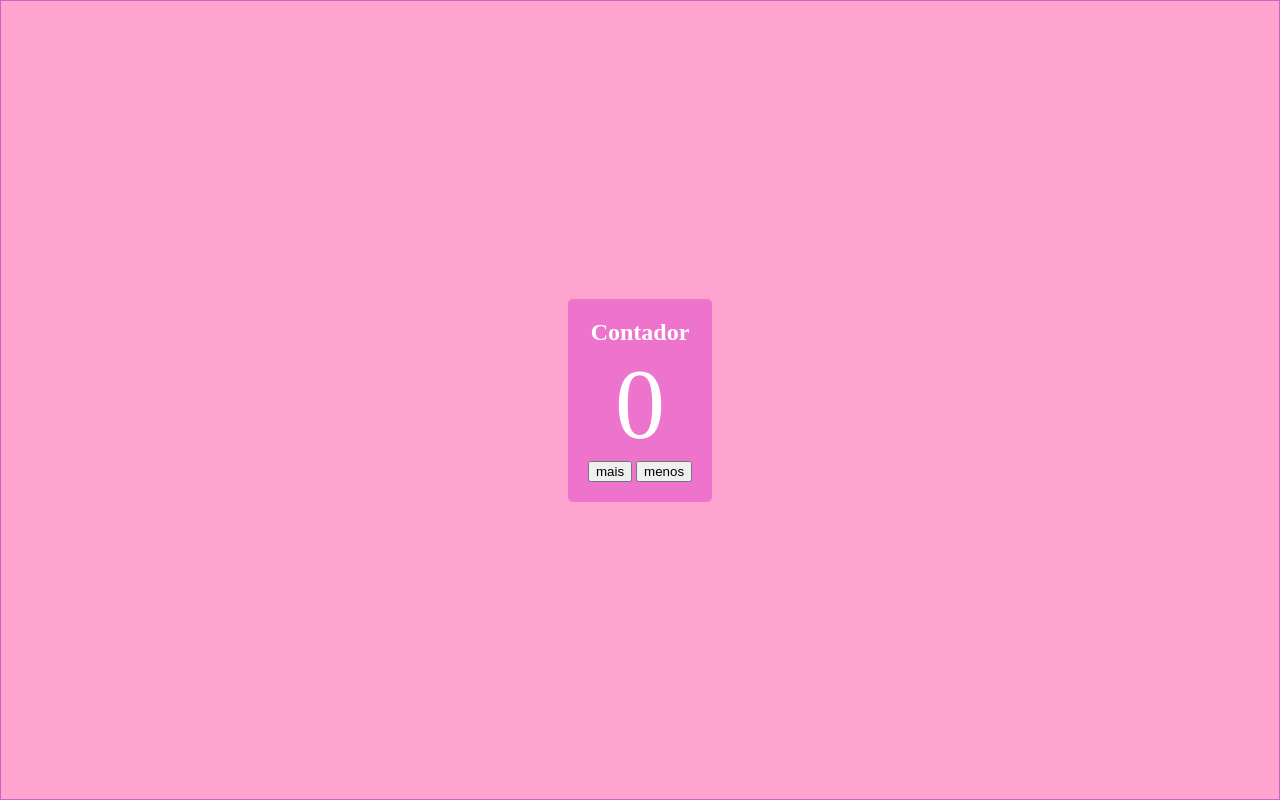
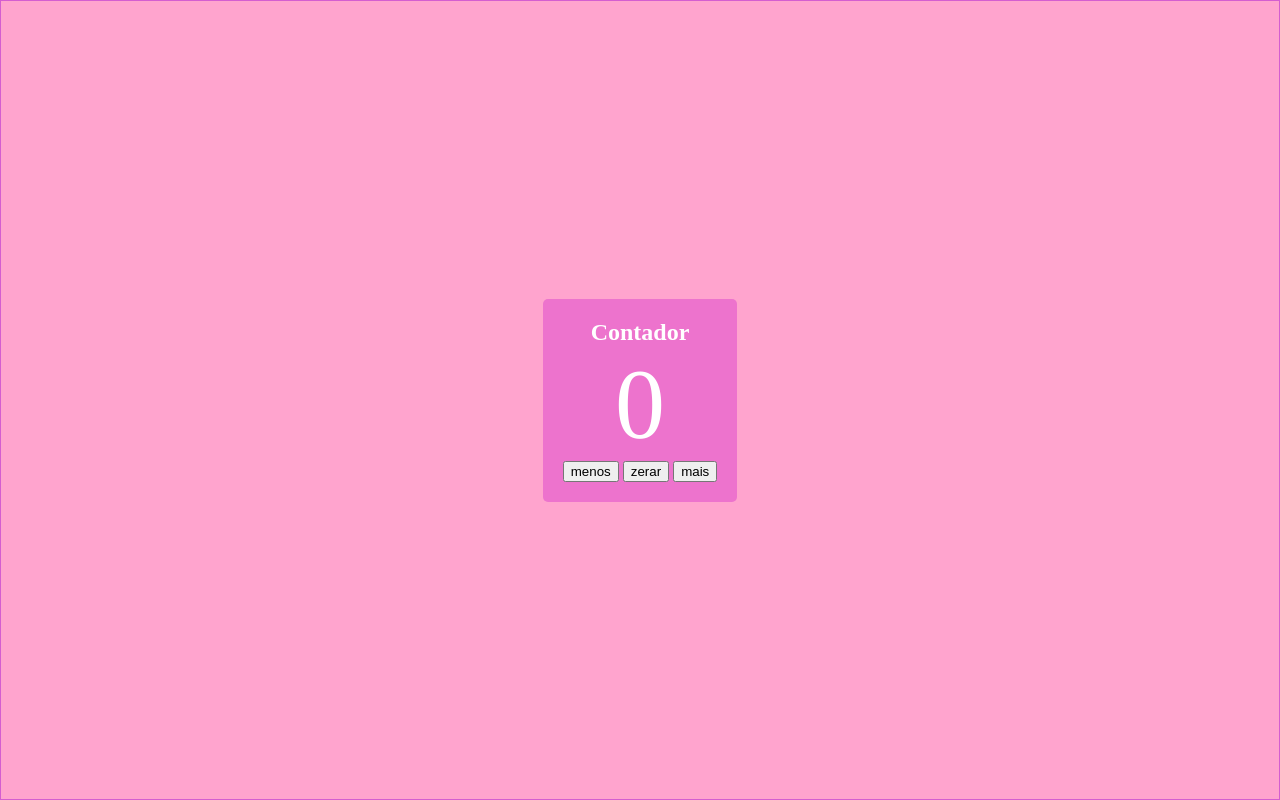
Before and after one commit to liviagoltz/contador-livia, a plain HTML site: page index.html in a window 1280 px wide. Drawn offline with nearby package versions, Linux system fonts and the light colour scheme.

Commit message:
Update index.html

```diff
--- a/index.html
+++ b/index.html
@@ -29,40 +29,51 @@
             font-size: 100px;
         }
     </style>
-
+    <!-- SCRIPT DO CONFETTI -->
+    <script src="https://cdn.jsdelivr.net/npm/canvas-confetti@1.6.0/dist/confetti.browser.min.js"></script>
 </head>
 
 <body>
     <section>
         <h1>Contador</h1>
         <p>0</p>
+        <button onclick="diminuir()">menos</button>
+        <button onclick="zerar()">zerar</button>
         <button onclick="aumentar()">mais</button>
-        <button onclick="diminuir()">menos</button>
     </section>
+
     <script>
-        // estado da minha aplicação
-        let numero = 0
-        //alteradores de estado da aplicação
+        let numero = 0;
+
+        function diminuir() {
+            numero = numero - 1;
+            mostrarNaTela();
+        }
+
         function aumentar() {
-            numero = numero + 1
-            console.log(numero)
-        mostrarNaTela()
+            numero = numero + 1;
+            mostrarNaTela();
         }
-        function diminuir() {
-           numero = numero - 1
-           console.log(numero)
-           mostrarNaTela()
+
+        function zerar() {
+            numero = 0;
+            mostrarNaTela();
+
+            // 🎉 CHAMANDO O CONFETTI AQUI
+            confetti({
+                particleCount: 150,
+                spread: 70,
+                origin: { y: 0.6 }
+            });
         }
-        // jogar o estado da aplicação na tela
-   function mostrarNaTela () {
-    const p = document .querySelector("p")
-    p.innerText = numero
-    console.log(p)
-     }
 
-     // iniciar
-     mostrarNaTela()
-   </script>
+        function mostrarNaTela() {
+            const p = document.querySelector("p");
+            p.innerText = numero;
+        }
+
+        mostrarNaTela();
+    </script>
 </body>
 
 </html>
```
